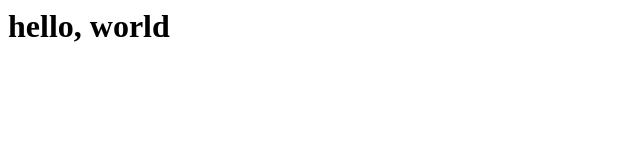
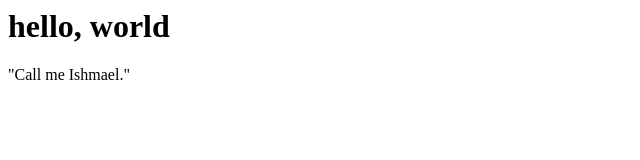
Before and after one commit to tauqwat/website, a plain HTML site: page index.html in a window 1280 px wide. Shown: the whole page, without its empty margins (0-640 px from the left). Drawn offline with Linux system fonts and the light colour scheme.

Commit message:
Add Ishmael paragraph

```diff
--- a/index.html
+++ b/index.html
@@ -1 +1,2 @@
 <h1>hello, world</h1>
+<p>"Call me Ishmael."
```
